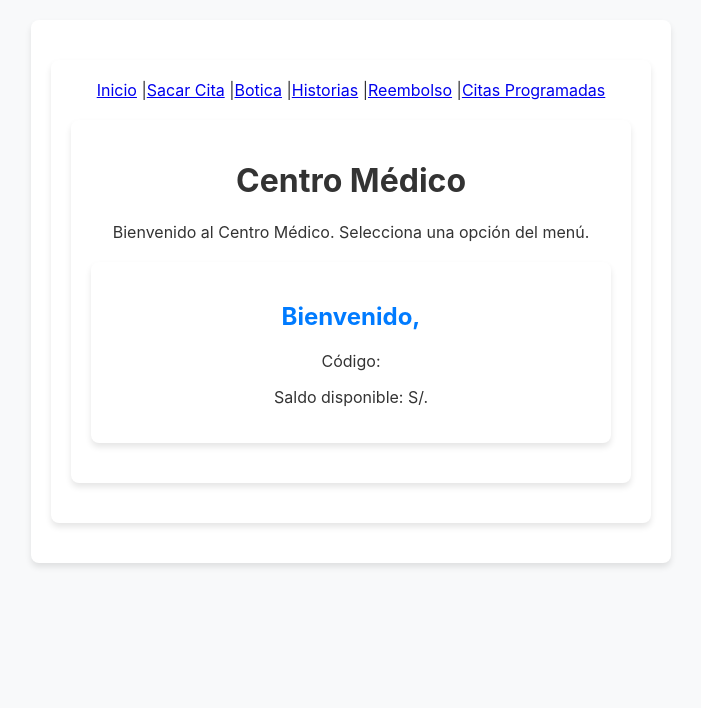
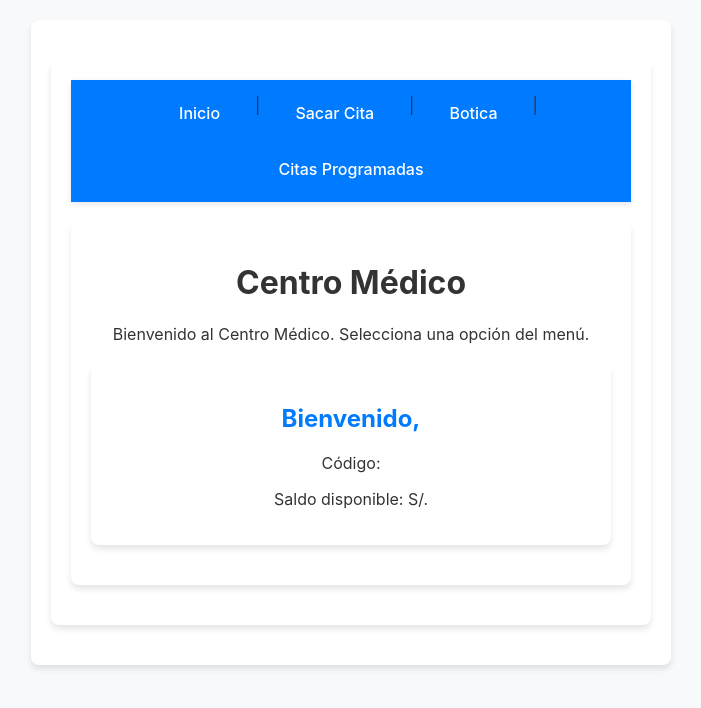
Before and after one commit to jonathanfigueroa28/SaludUNI, a React (Create React App) app in the folder client/: page / in a window 1280 px wide. Shown: the top 708 px of the page, without its empty margins (289-990 px from the left). Built offline with nearby package versions, Linux system fonts and the light colour scheme; no server answers.

Commit message:
Mejor vista para la barra principal

```diff
--- a/client/src/App.css
+++ b/client/src/App.css
@@ -1,39 +1,118 @@
+/* Estilo base */
+body {
+  margin: 0;
+  font-family: 'Roboto', sans-serif;
+  background-color: #f8f9fa;
+  color: #333;
+}
+
 .App {
   text-align: center;
+  padding: 20px;
 }
 
-.App-logo {
-  height: 40vmin;
-  pointer-events: none;
+/* Navegación */
+header {
+  background-color: #007BFF;
+  padding: 15px 0;
+  box-shadow: 0 2px 6px rgba(0, 0, 0, 0.1);
 }
 
-@media (prefers-reduced-motion: no-preference) {
-  .App-logo {
-    animation: App-logo-spin infinite 20s linear;
+nav {
+  display: flex;
+  justify-content: center;
+  gap: 20px;
+  flex-wrap: wrap;
 }
+
+nav a {
+  text-decoration: none;
+  color: white;
+  font-size: 1rem;
+  font-weight: 500;
+  padding: 8px 15px;
+  border-radius: 5px;
+  transition: background-color 0.3s;
+}
+
+nav a:hover,
+nav a.active {
+  background-color: #0056b3;
+}
+
+/* Contenedor principal */
+.App-header {
+  background-color: white;
+  padding: 40px 20px;
+  border-radius: 10px;
+  box-shadow: 0 4px 10px rgba(0, 0, 0, 0.1);
+  max-width: 800px;
+  margin: 20px auto;
+}
+
+.App-header h1 {
+  font-size: 2rem;
+  color: #007BFF;
+  margin-bottom: 20px;
+}
+
+.App-header p {
+  font-size: 1rem;
+  color: #555;
+  line-height: 1.6;
+  margin-bottom: 30px;
+}
+
+/* Tarjeta de bienvenida */
+.card {
+  background-color: #ffffff;
+  padding: 20px;
+  border-radius: 8px;
+  box-shadow: 0 2px 6px rgba(0, 0, 0, 0.1);
+  text-align: left;
+  margin: 20px auto;
+  max-width: 600px;
+}
+
+.card h2 {
+  color: #007BFF;
+  margin-bottom: 10px;
+  font-size: 1.5rem;
+}
+
+.card p {
+  margin: 5px 0;
+  font-size: 1rem;
+}
+
+/* Botones */
+button {
+  background-color: #007BFF;
+  color: white;
+  border: none;
+  padding: 10px 20px;
+  font-size: 1rem;
+  border-radius: 5px;
+  cursor: pointer;
+  transition: background-color 0.3s;
+}
+
+button:hover {
+  background-color: #0056b3;
+}
+
+/* Responsive */
+@media (max-width: 768px) {
+  nav {
+    flex-direction: column;
+    gap: 10px;
   }
 
   .App-header {
-  background-color: #282c34;
-  min-height: 100vh;
-  display: flex;
-  flex-direction: column;
-  align-items: center;
-  justify-content: center;
-  font-size: calc(10px + 2vmin);
-  color: white;
+    padding: 20px;
   }
 
-.App-link {
-  color: #61dafb;
-}
-
-
-@keyframes App-logo-spin {
-  from {
-    transform: rotate(0deg);
-  }
-  to {
-    transform: rotate(360deg);
+  .card {
+    padding: 15px;
   }
 }
--- a/client/src/App.js
+++ b/client/src/App.js
@@ -33,8 +33,6 @@ function App() {
                             <Link to="/">Inicio</Link> |
                             <Link to="/sacar-cita">Sacar Cita</Link> |
                             <Link to="/botica">Botica</Link> |
-                            <Link to="/historia">Historias</Link> |
-                            <Link to="/reembolso">Reembolso</Link> |
                             <Link to="/citas-programadas">Citas Programadas</Link>
                         </nav>
                     </header>
```
Lines whose indentation alone changed are shown as unchanged.
